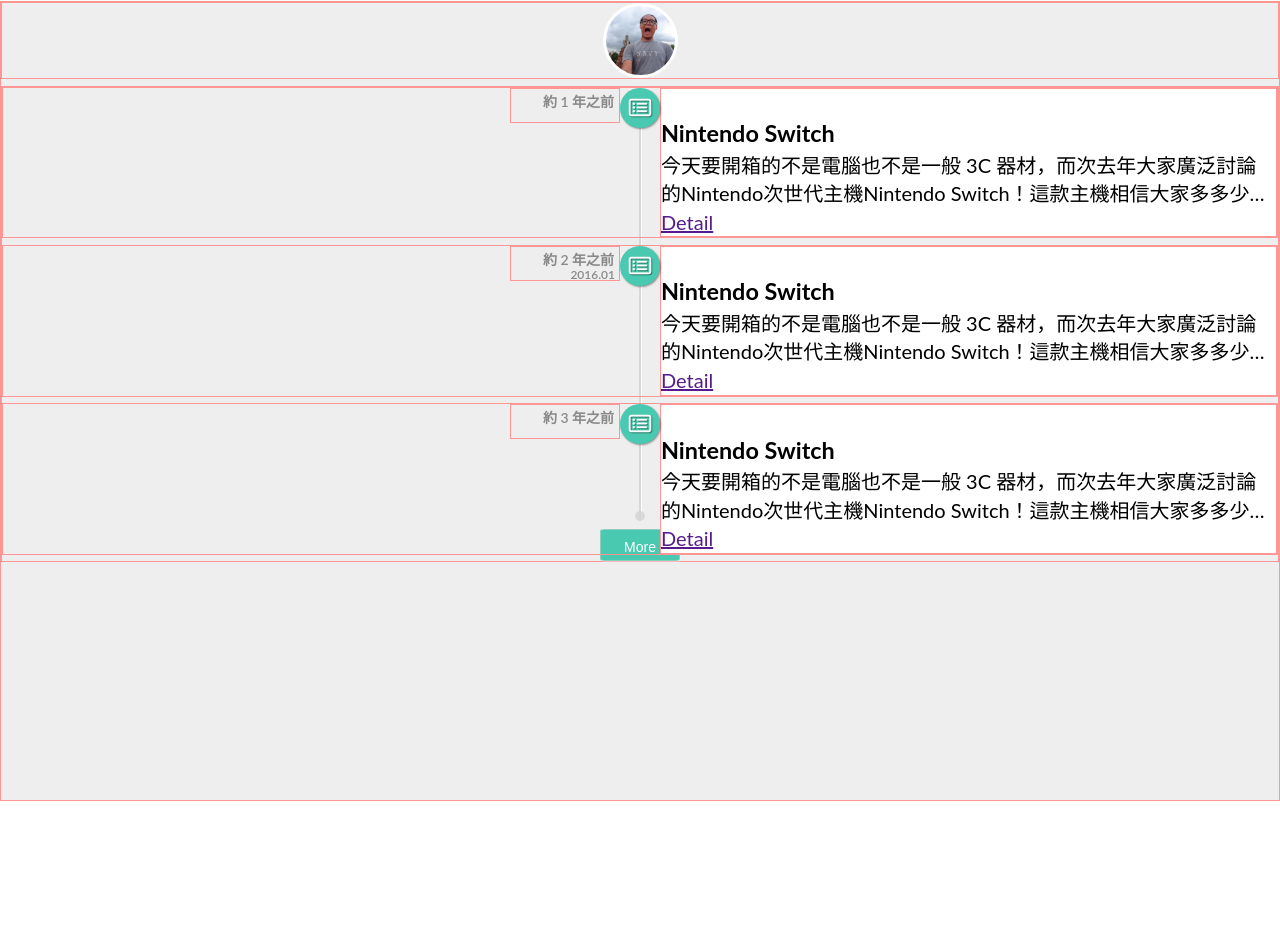
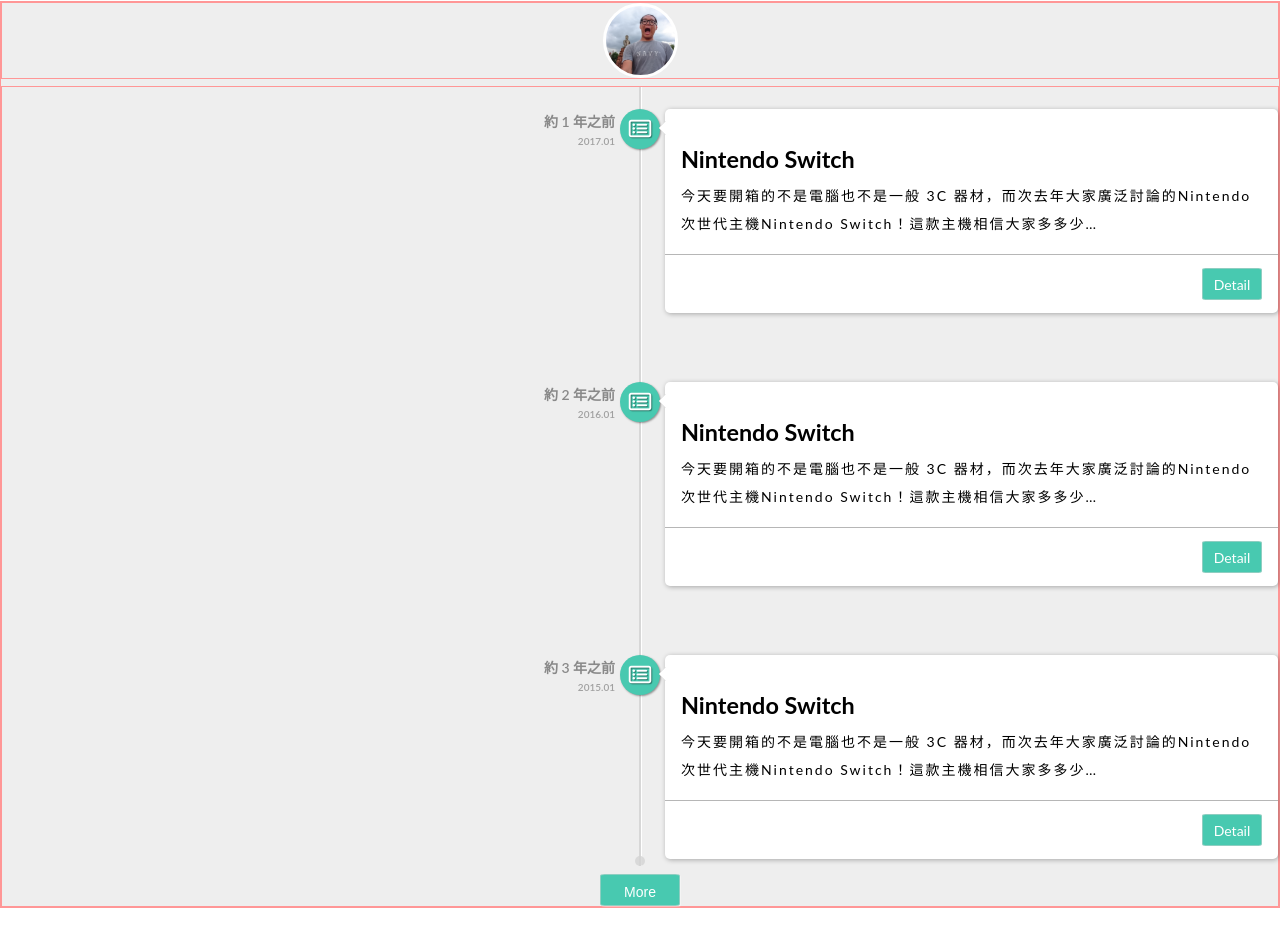
Before and after one commit to WenXuanLee/HelloNode, a website: page src/index.html in a window 1280 px wide. Shown: the part 799-1746 px from the top of the page. Drawn offline with nearby package versions, Linux system fonts and the light colour scheme.

Commit message:
timeline styling

```diff
--- a/src/css/style.scss
+++ b/src/css/style.scss
@@ -63,7 +63,7 @@
 	background-color: #eee;
 	padding: 0;
 	margin: 0;
-	height: 100vh;
+
 	width:100%;
 	border: 1px solid rgba(255,150,150,1);
 	.up {
@@ -132,8 +132,8 @@
 			position: relative;
 			display: inline-block;
 			width:100%;
-			border: 1px solid rgba(255,150,150,1);
-			min-height:45px;
+			margin-top: 22px;
+			padding-bottom: 40px;
 
 			$iconsize: 40px;
 			> i {
@@ -158,7 +158,7 @@
 				position: absolute;
 				height:35px;
 				width:110px;
-				border: 1px solid rgba(255,150,150,1);
+
 				top: 0;
 				left: calc(50% - #{$iconsize} / 2 - 110px);
 				font-size: 14px;
@@ -171,11 +171,13 @@
 					display: inline-block;
 					content: attr(data-time);
 					position: absolute;
+					left:0;
 					bottom:0;
-					line-height:10px;
-					left:-4px;
-					width:100%;
-					font-size: 12px;
+					right:5px;
+					heght:5px;
+					line-height: 5px;
+					font-size: 10px;
+					color:rgba(160,160,160,1);
 
 
 				}
@@ -185,11 +187,76 @@
 				display: inline-block;
 				float:right;
 				top:0;
-				width: calc(50% - #{$iconsize} / 2);
+				width: calc(50% - #{$iconsize + 10px} / 2);
 				min-height: 45px;
-				border: 1px solid rgba(255,150,150,1);
 				background-color: white;
 				text-align: left;
+				border-radius: 5px;
+				box-shadow: 1px 1px 5px rgba(0,0,0,.3);
+				&:after, &:before {
+
+					right: calc(50% - #{$iconsize + 12px} / 2);
+					top: 19px;
+					border: solid transparent;
+					content: " ";
+					height: 0;
+					width: 0;
+					position: absolute;
+					pointer-events: none;
+				}
+				$t:7px;
+				&:after {
+					border-color: transparent;
+					border-right-color: rgba(255,255,255,1);
+					border-width: $t;
+					margin-top: -$t;
+				}
+				&:before {
+					border-color: transparent;
+					border-right-color:  rgba(200,200,200,1);
+					border-width: $t;
+					margin-top: -$t;
+				}
+
+				h3, p, div {
+					display: inline-block;
+					width:100%;
+					padding: 0 16px;
+				}
+				h3 {
+					height:45px;
+					line-height: 45px;
+				}
+
+				p {
+					font-size: 14px;
+					letter-spacing: 2px;
+					line-height: 28px;
+				}
+				div {
+
+					text-align: right;
+					padding: 13px 16px 13px 0;
+					border-top: 1px solid rgba(111,111,111,.5);
+					margin-top: 16px;
+				}
+				a {
+					background-color: #48C9B0; /* Green */
+				    border: 1px solid rgba(211,211,211,.5);
+				    box-shadow: 1px 1px 1px rgba(255,255,255,.4);
+				    color: white;
+				   	height:32px;
+				   	line-height: 32px;
+				   	width:60px;
+				    text-align: center;
+				    text-decoration: none;
+				    display: inline-block;
+				    font-size: 14px;
+				    border-radius: 6%;
+				    -webkit-transition-duration: 1s; /* Safari */
+				    transition-duration: 1s;
+				    cursor: pointer;
+				}
 			}
 		}
 
--- a/src/index.html
+++ b/src/index.html
@@ -54,14 +54,16 @@
 			<i></i>
 			<button class = "btn">More</button>
 			<div class="info">
-				<time date-time="2017.01">約 1 年之前</time>
+				<time data-time="2017.01">約 1 年之前</time>
 				<i class="fa fa-list-alt" aria-hidden="true"></i>
 
 				<div class="card">
 					<img>
 					<h3>Nintendo Switch</h3>
 					<p>今天要開箱的不是電腦也不是一般 3C 器材，而次去年大家廣泛討論的Nintendo次世代主機Nintendo Switch！這款主機相信大家多多少…</p>
-					<a href="">Detail</a>
+										<div>
+						<a href="">Detail</a>
+					</div>
 				</div>
 			</div>
 
@@ -73,19 +75,23 @@
 					<img>
 					<h3>Nintendo Switch</h3>
 					<p>今天要開箱的不是電腦也不是一般 3C 器材，而次去年大家廣泛討論的Nintendo次世代主機Nintendo Switch！這款主機相信大家多多少…</p>
-					<a href="">Detail</a>
+										<div>
+						<a href="">Detail</a>
+					</div>
 				</div>
 			</div>
 
 			<div class="info">
-				<time date-time="2015.01">約 3 年之前</time>
+				<time data-time="2015.01">約 3 年之前</time>
 				<i class="fa fa-list-alt" aria-hidden="true"></i>
 
 				<div class="card">
 					<img>
 					<h3>Nintendo Switch</h3>
 					<p>今天要開箱的不是電腦也不是一般 3C 器材，而次去年大家廣泛討論的Nintendo次世代主機Nintendo Switch！這款主機相信大家多多少…</p>
-					<a href="">Detail</a>
+					<div>
+						<a href="">Detail</a>
+					</div>
 				</div>
 			</div>
 		</div>
```
Also changed, not shown: src/css/style.css, 1 other file.
